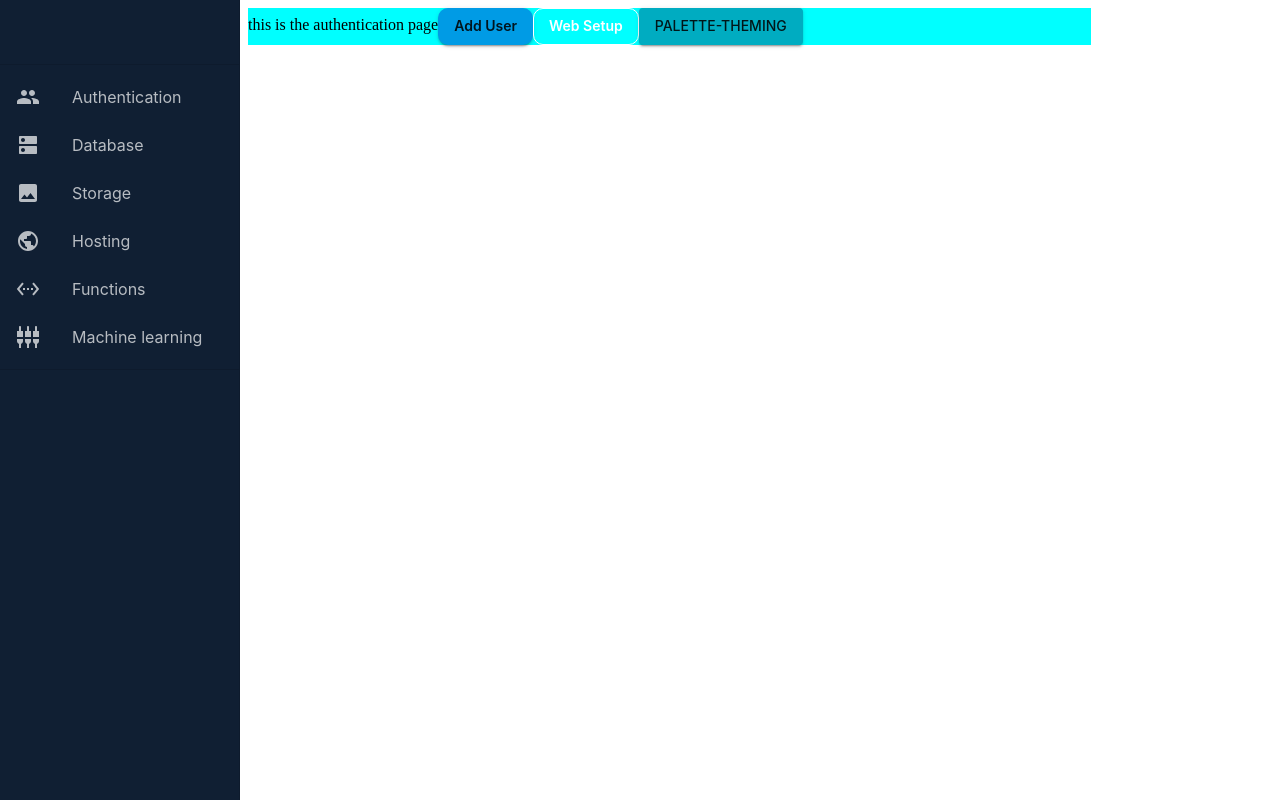
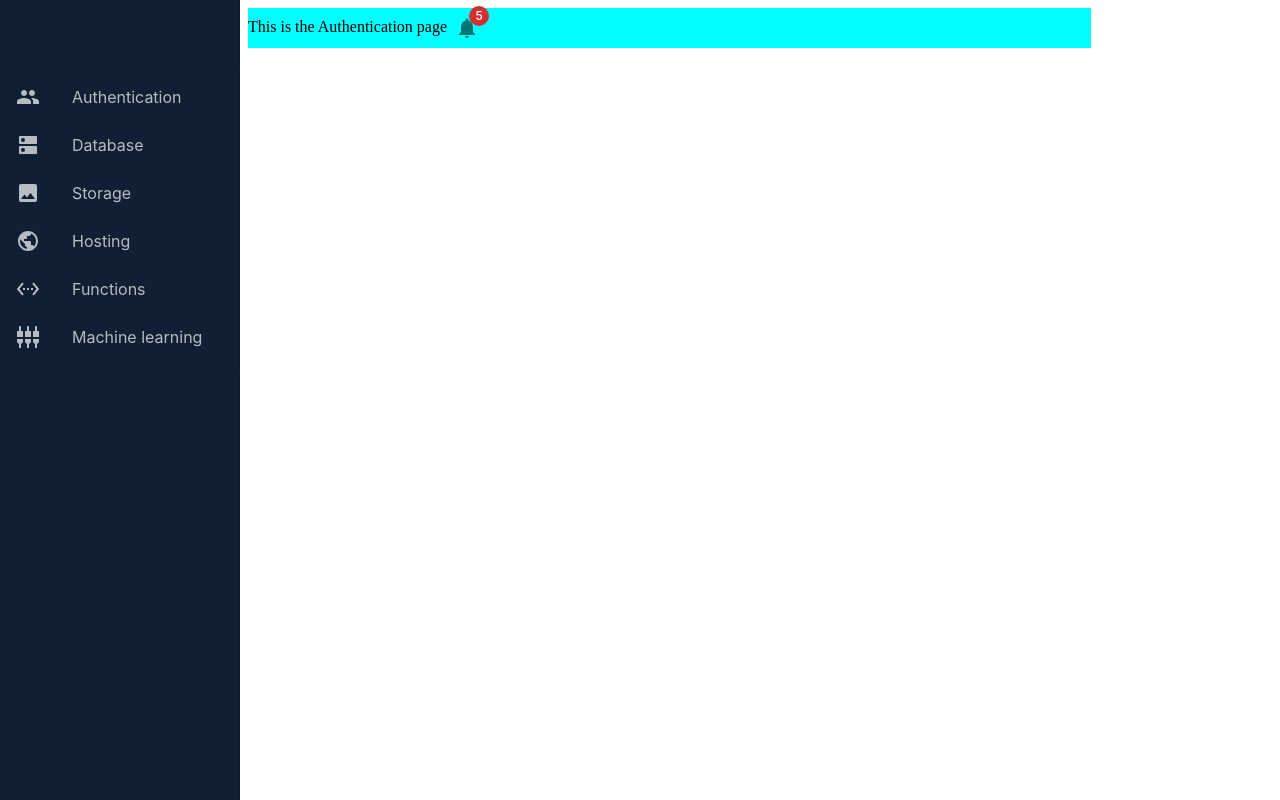
Before and after one commit to josephuche1/Material-ui-tutorials, a React (Create React App) app: page /authentication in a window 1280 px wide. Built offline with nearby package versions, Linux system fonts and the light colour scheme.

Commit message:
NotificaationBell component

```diff
--- /dev/null
+++ b/src/components/common/NotificationBell/NotificationBell.tsx
@@ -0,0 +1,33 @@
+import React from 'react';
+import Badge from '@mui/material/Badge';
+import NotificationsIcon from '@mui/icons-material/Notifications';
+import IconButton  from '@mui/material/IconButton';
+import Tooltip from '@mui/material/Tooltip';
+
+interface INotificationBellProps {
+    color?: "inherit" | "primary" | "secondary" | "success" | "error" | "info" | "warning",
+    sx?: object,
+    badgeContent?: number,
+}
+
+const NotificationBell: React.FC<INotificationBellProps> = (props) => {
+  const notifications = `You have ${props.badgeContent} notifications`;
+  const noNotifications = "You have no notifications";
+  return (
+    <Tooltip title={props.badgeContent && props.badgeContent !== 0 ? notifications : noNotifications }>
+        <IconButton
+            color={props.color}
+            sx={props.sx}
+        >
+            <Badge
+                badgeContent={props.badgeContent}
+                color="error"
+            >
+                <NotificationsIcon />
+            </Badge>
+        </IconButton>
+    </Tooltip>
+  )
+}
+
+export default NotificationBell
--- a/src/pages/Authentication/Authentication.tsx
+++ b/src/pages/Authentication/Authentication.tsx
@@ -1,6 +1,7 @@
 import React from 'react'
 import Grid from '@mui/material/Grid';
 import CommonButton from '../../components/common/CommonButton/CommonButton';
+import NotificationBell from '../../components/common/NotificationBell/NotificationBell';
 
 const Authentication = () => {
   const buttonStyles = {
@@ -23,30 +24,12 @@ const Authentication = () => {
             color: "green"
         },
     },
-};
+  };
 
   return (
     <Grid xs={8} sx={{backgroundColor: "cyan"}}>
-      this is the authentication page
-      <CommonButton
-        variant="contained"
-        sx={buttonStyles}
-      >
-        Add User
-      </CommonButton>
-      <CommonButton
-        variant="outlined"
-        sx={buttonStyles}
-      >
-        Web Setup
-      </CommonButton>
-
-      <CommonButton
-        variant="contained"
-        color="primary"
-      >
-        Palette-theming
-      </CommonButton>
+        This is the Authentication page
+        <NotificationBell badgeContent={5} />
     </Grid>
   )
 }
```
